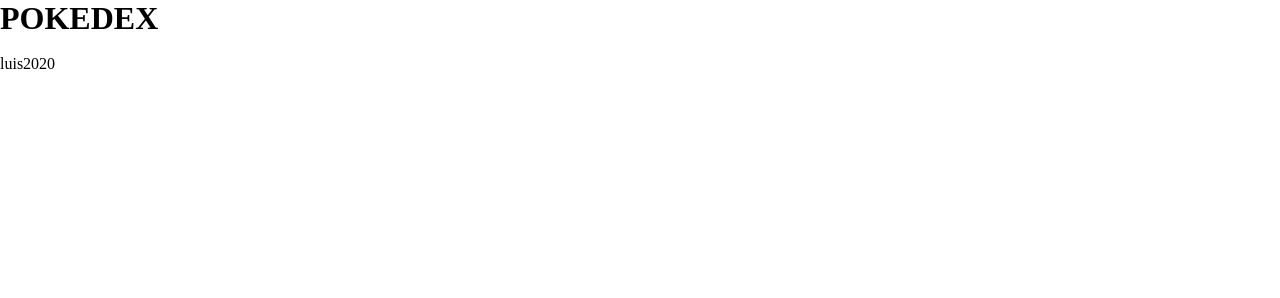
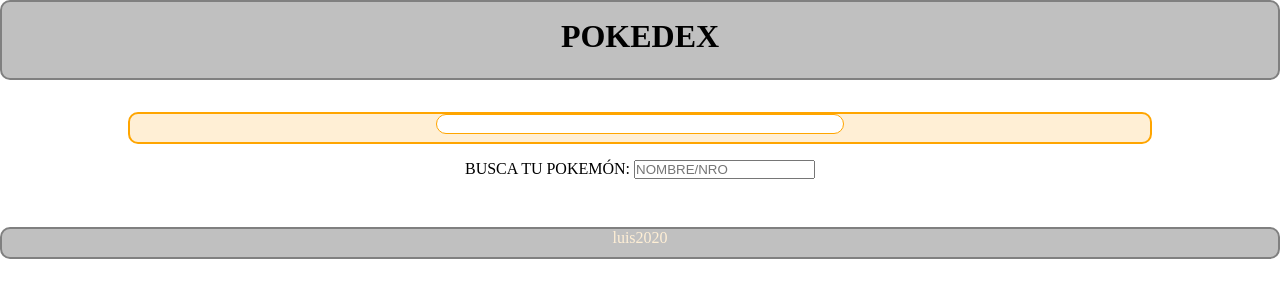
Before and after one commit to lgLuis/Pokedex_Sencilla, a plain HTML site: page index.html in a window 1280 px wide. Drawn offline with Linux system fonts and the light colour scheme; no server answers.

Commit message:
oki doki

```diff
--- a/app.js
+++ b/app.js
@@ -1,4 +1,38 @@
 
+async function getPokemon(id){
+    const response = await fetch(`https://pokeapi.co/api/v2/pokemon/${id}/`)
+    const data = await response.json()
+    return data
+}
+async function init(){
+    const pokemon = await getPokemon(150)
+    updatePokemon(pokemon)
+}
+init()
+
+function updatePokemon(pokemon){
+    window.image.setAttribute('src', pokemon.sprites.front_default)
+    window.pokemon.textContent = pokemon.name
+
+}
+
+window.search.addEventListener('change', async ()=>{
+    const pokemon = await getPokemon(window.search.value)
+    updatePokemon(pokemon)
+
+})
+
+
+
+
+
+
+
+
+
+
+
+/*
 async function getPokemon(id){
     const response = await fetch(`https://pokeapi.co/api/v2/pokemon/${id}/`)
     const data = await response.json()
@@ -10,3 +44,4 @@ async function init(){
     window.pokemon.textContent = firstPokemon.name
 }
 init()
+*/
--- a/index.html
+++ b/index.html
@@ -16,9 +16,15 @@
     <!--PRINCIPAL-->
     <main>
         <h2 id="pokemon"></h2>
-        <img id="image" src="" alt="">
+        <div class="fondo-imagen">
+            <img id="image" src="" alt="">
+        </div>
+    </main>
 
-    </main>
+    <div class="buscador">
+        <label>BUSCA TU POKEMÓN:</label>
+        <input type="text" id="search" placeholder="NOMBRE/NRO">
+    </div>
 
     <!--FOOTER-->
     <footer>
--- a/style.css
+++ b/style.css
@@ -3,3 +3,60 @@
     margin: 0;
     padding: 0;
 }
+
+
+header{
+    height: 5em;
+    background-color: silver;
+    border-radius: 10px;
+    text-align: center;
+    padding: 1em;
+    margin-bottom: 2em;
+    border: 2px solid gray;
+}
+
+main{
+     border: 2px solid orange;
+     border-radius: 10px;
+     margin-top: 2em;
+     margin-left: auto;
+     margin-right: auto;
+     width: 80%;
+     text-align: center;
+     background-color: papayawhip;
+     align-items: center;
+     color: indigo;
+}
+
+#pokemon::first-letter{
+    text-transform: uppercase;
+}
+.fondo-imagen{
+    background-color: white;
+    width: 40%;
+    margin-left: auto;
+    margin-right: auto;
+    margin-bottom: 0.5em;
+    border-radius: 10px;
+    border: 1px solid orange;
+}
+
+.buscador{
+    text-align: center;
+    border: 2px gray;
+    margin: 1em;
+}
+#search{
+
+}
+
+footer{
+    height: 2em;
+    color: papayawhip;
+    background-color: silver;
+    text-align: center;
+    margin-top: 3em;
+    border-radius: 10px;
+    border: 2px solid gray;
+
+}
```
